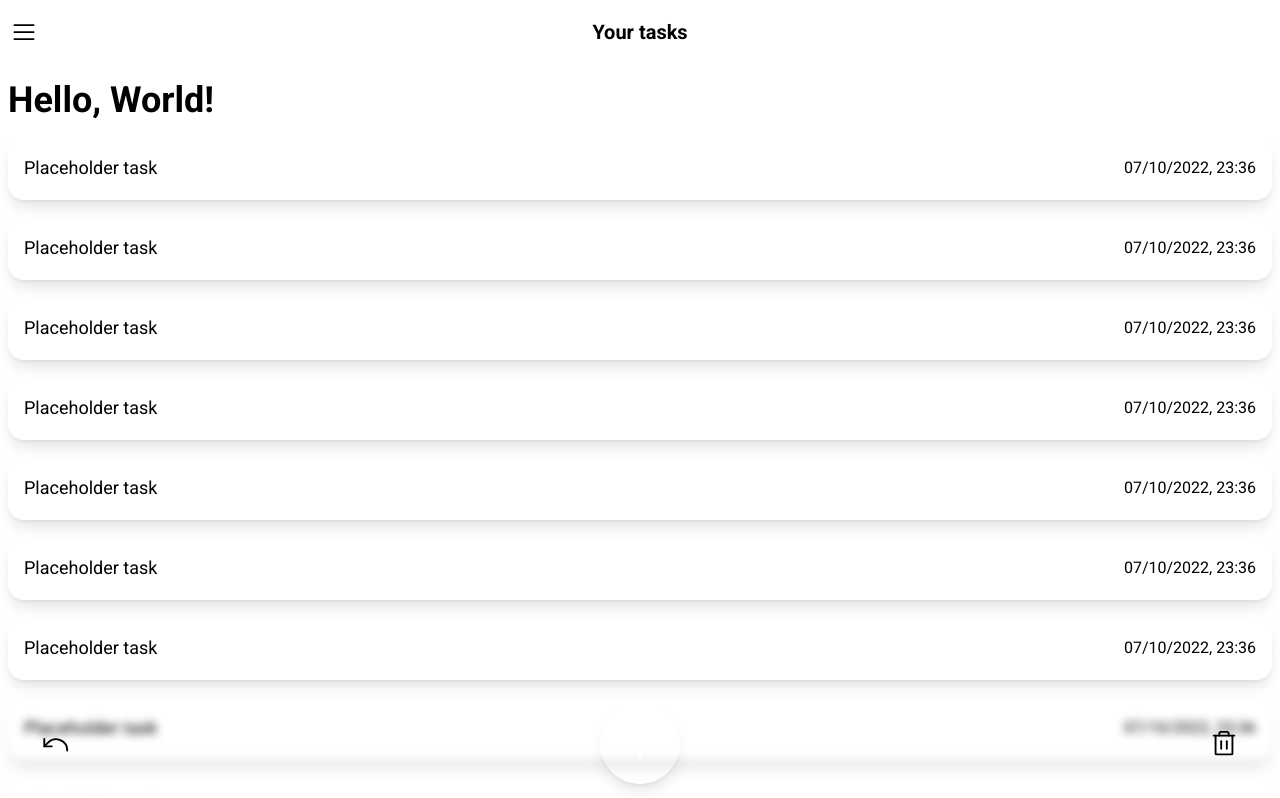
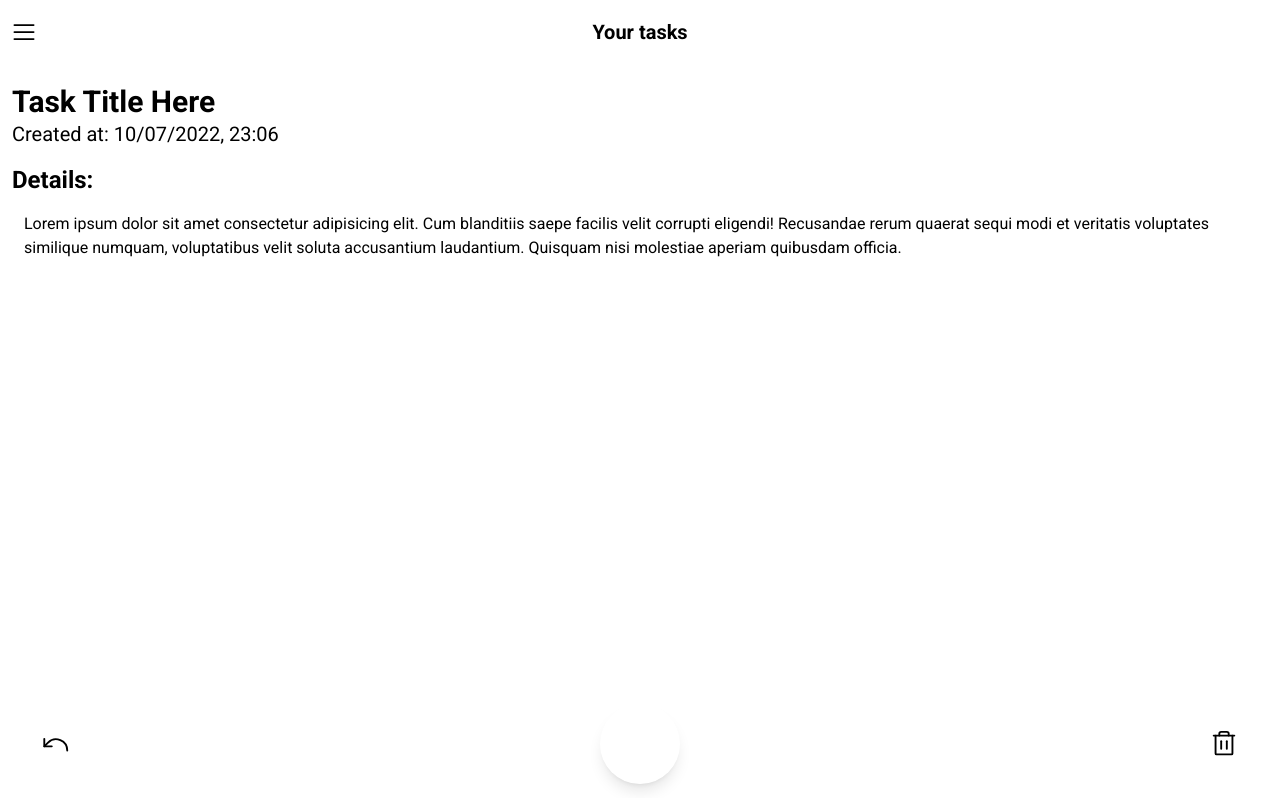
Before and after one commit to sph3/tasks-app, a React (Vite) app: page / in a window 1280 px wide. Shown: the top 798 px of the page. Built offline with nearby package versions, Linux system fonts and the light colour scheme; what @catppuccin/tailwindcss would draw is missing.

Commit message:
feat(task view): create task view page

```diff
--- a/src/App.tsx
+++ b/src/App.tsx
@@ -2,6 +2,7 @@ import { useState } from 'react';
 import { Footer } from './components/Footer';
 import { Header } from './components/Header';
 import { Main } from './components/Main';
+import { TaskView } from './components/TaskView';
 
 export const App = () => {
   let [flavor, setFlavor] = useState('ctp-latte');
@@ -10,7 +11,8 @@ export const App = () => {
     <div className={flavor}>
       <div className='bg-ctp-base min-h-screen'>
         <Header />
-        <Main />
+        {/* <Main /> */}
+        <TaskView />
         <Footer />
       </div>
     </div>
--- a/src/components/Greeting.tsx
+++ b/src/components/Greeting.tsx
@@ -1,7 +1,7 @@
 export const Greeting = () => {
   return (
     <div>
-      <p className='font-bold text-4xl text-ctp-text'>Hello, World!</p>
+      <h1 className='font-bold text-4xl text-ctp-text'>Hello, World!</h1>
     </div>
   );
 };
--- a/src/components/Main.tsx
+++ b/src/components/Main.tsx
@@ -1,4 +1,3 @@
-import { Footer } from './Footer';
 import { Greeting } from './Greeting';
 import { TaskList } from './TaskList';
 
--- /dev/null
+++ b/src/components/TaskView.tsx
@@ -0,0 +1,24 @@
+export const TaskView = () => {
+  return (
+    <div className='p-3 mt-2 flex flex-col gap-4 pb-28'>
+      <div>
+        <h1 className='text-3xl font-bold text-ctp-text'>Task Title Here</h1>
+        <h2 className='text-xl text-ctp-subtext0'>
+          Created at: 10/07/2022, 23:06
+        </h2>
+      </div>
+      <div>
+        <h1 className='font-bold text-2xl text-ctp-text'>Details:</h1>
+        <div className='mt-1 bg-ctp-surface0 rounded-2xl p-3 w-full flex items-center justify-center h-auto min-h-[64px] max-h-80 overflow-y-scroll'>
+          <p className='text-base'>
+            Lorem ipsum dolor sit amet consectetur adipisicing elit. Cum
+            blanditiis saepe facilis velit corrupti eligendi! Recusandae rerum
+            quaerat sequi modi et veritatis voluptates similique numquam,
+            voluptatibus velit soluta accusantium laudantium. Quisquam nisi
+            molestiae aperiam quibusdam officia.
+          </p>
+        </div>
+      </div>
+    </div>
+  );
+};
```
